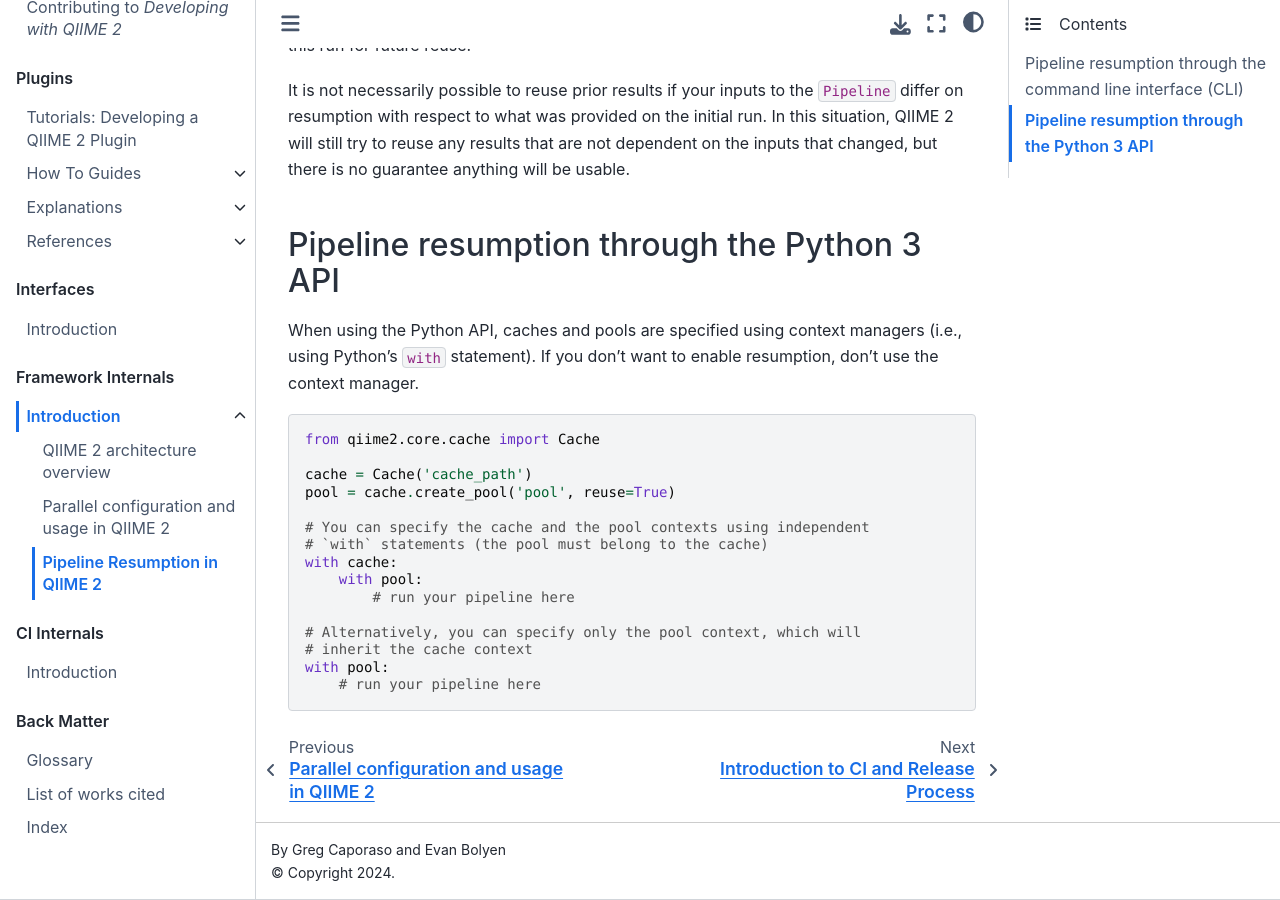
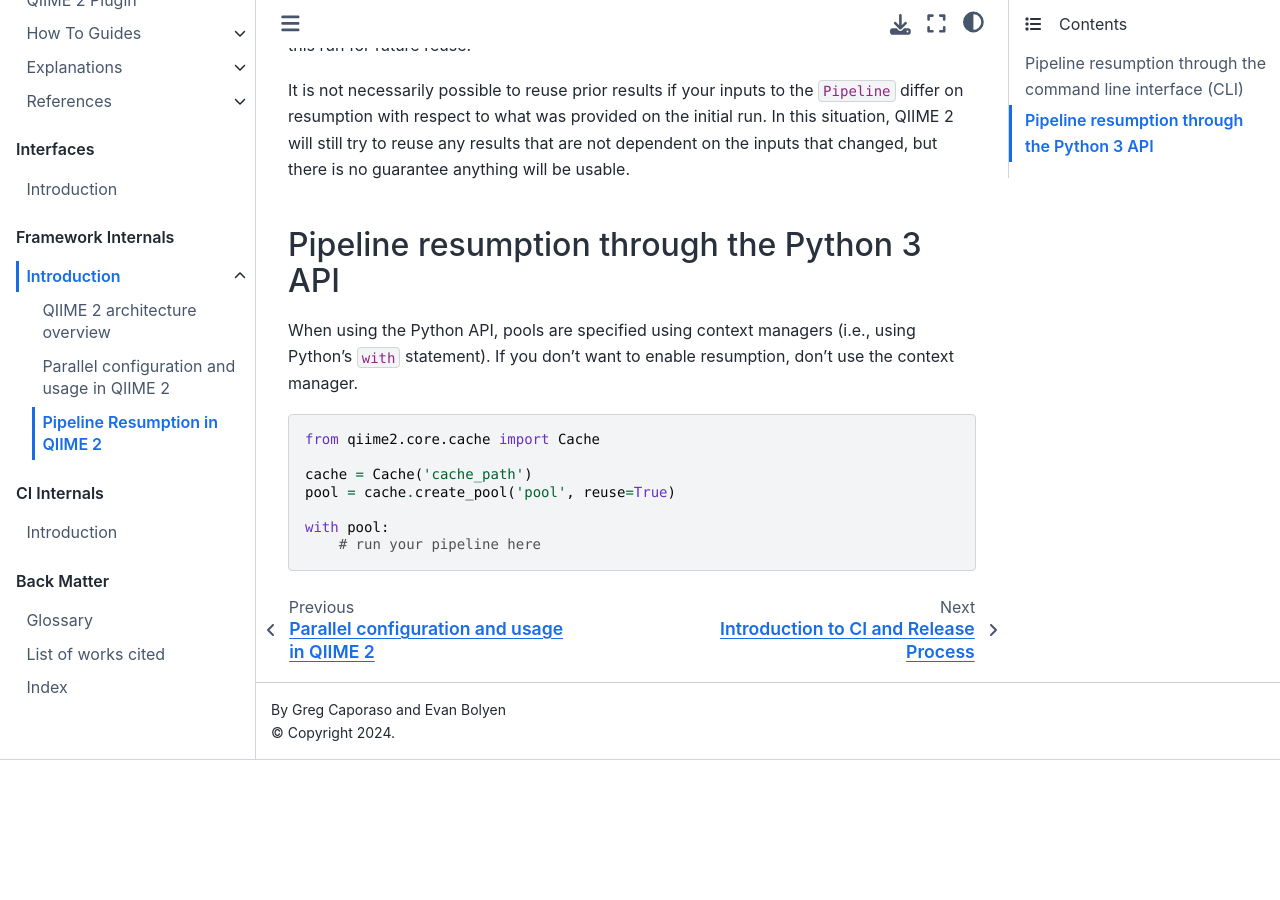
Before and after one commit to caporaso-lab/developing-with-qiime2, a Jupyter Book: the page built from book/framework/how-to-guides/pipeline-resumption.md, in a window 1280 px wide and 900 px high, scrolled down 814 px. Built offline with Jupyter Book 1.0.4 settings and Sphinx 7.4.7 and the Sphinx Book theme 1.1.4, drawn with Linux system fonts in a browser that asks for light colours; after the commit the page ends 1574 px from its top, so only the background shows below that.

Commit message:
remove unnecessary text after discussion with @Oddant1

````diff
--- a/book/framework/how-to-guides/pipeline-resumption.md
+++ b/book/framework/how-to-guides/pipeline-resumption.md
@@ -27,7 +27,7 @@ In this situation, QIIME 2 will still try to reuse any results that are not depe
 
 ## Pipeline resumption through the Python 3 API
 
-When using the Python API, caches and pools are specified using context managers (i.e., using Python's `with` statement).
+When using the Python API, pools are specified using context managers (i.e., using Python's `with` statement).
 If you don't want to enable resumption, don't use the context manager.
 
 ```python
@@ -36,14 +36,6 @@ from qiime2.core.cache import Cache
 cache = Cache('cache_path')
 pool = cache.create_pool('pool', reuse=True)
 
-# You can specify the cache and the pool contexts using independent
-# `with` statements (the pool must belong to the cache)
-with cache:
-    with pool:
-        # run your pipeline here
-
-# Alternatively, you can specify only the pool context, which will
-# inherit the cache context
 with pool:
     # run your pipeline here
 ```
````
